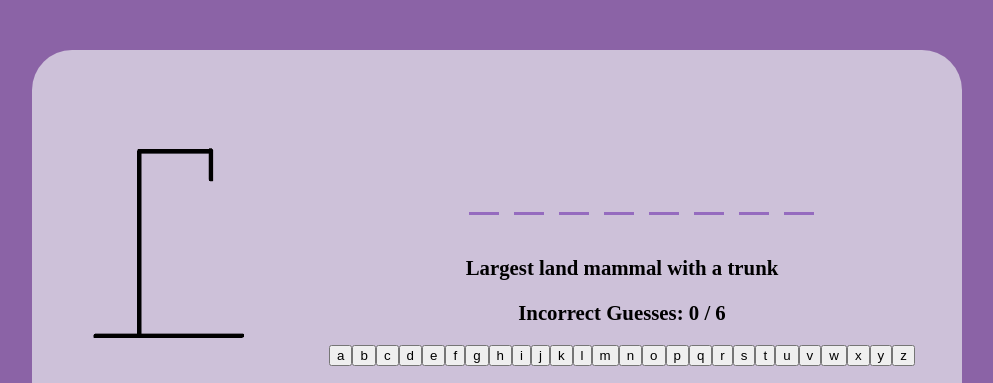
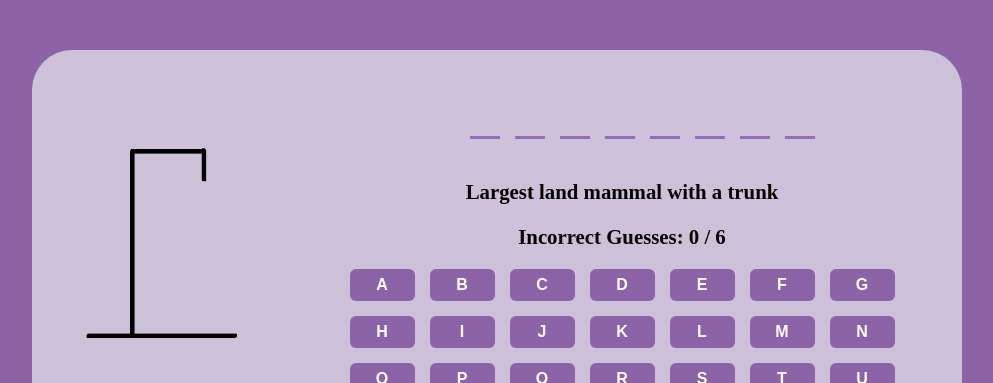
Before and after one commit to zynbahmed/hangmanGame, a plain HTML site: page game.html in a window 1280 px wide. Shown: the part 127-510 px from the top of the page, without its empty margins (143-1136 px from the left). Drawn offline with Linux system fonts and the light colour scheme.

Commit message:
keyboard style

```diff
--- a/style.css
+++ b/style.css
@@ -117,3 +117,39 @@ body {
 .game-board h3 b {
     font-weight: 900;
 }
+
+/* keyboard  */
+
+.game-board .keyboard {
+    gap: 15px;
+    display: flex;
+    flex-wrap: wrap;
+    justify-content: center;
+    margin-top: 15px;
+}
+
+.keyboard button {
+    padding: 7px;
+    width: calc(100% / 8 - 10px);
+}
+
+.keyboard button[disabled] {
+    pointer-events: none;
+    opacity: 0.4;
+}
+
+:where(.startBtn, .game-ends, .keyboard) button {
+    border: none;
+    outline: none;
+    cursor: pointer;
+    font-size: 1rem;
+    font-weight: 600;
+    border-radius: 6px;
+    text-transform: uppercase;
+    color: #fff;
+    background: #8B63A6;
+}
+
+:where(.startBtn, .game-ends, .keyboard) button:hover {
+    background: #513973;
+}
```
